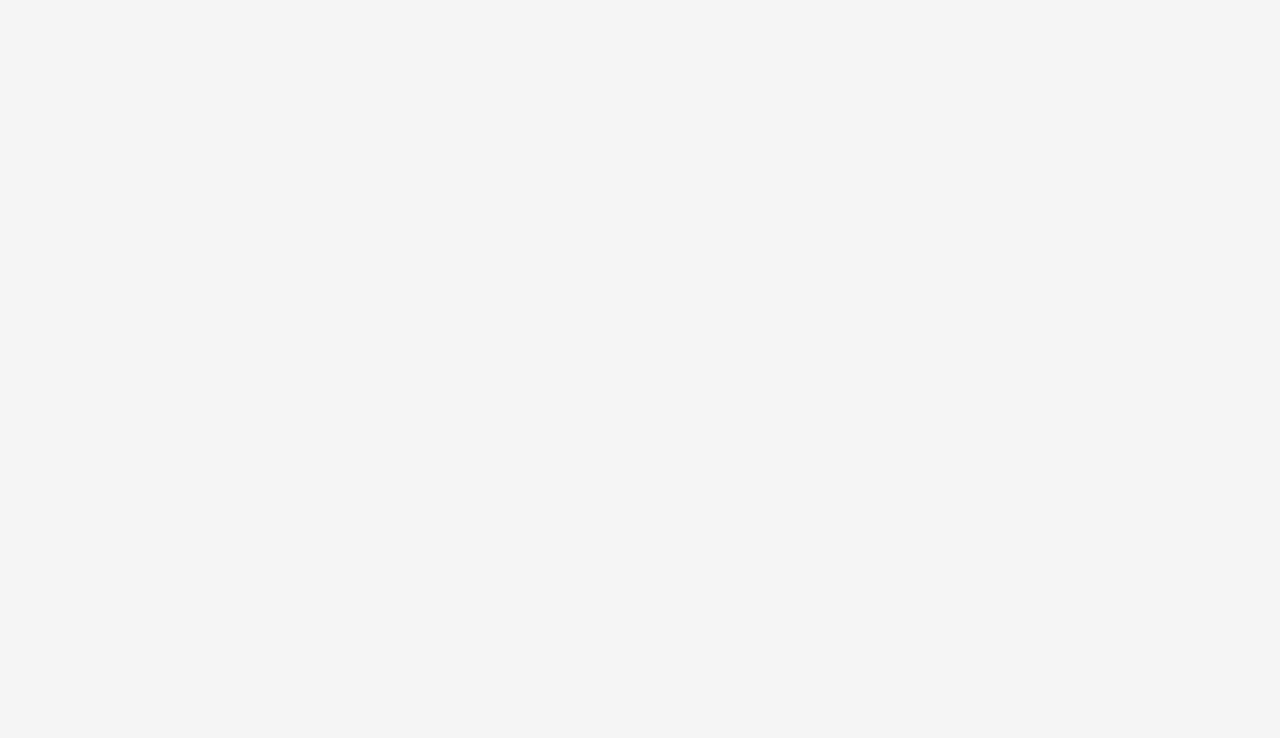
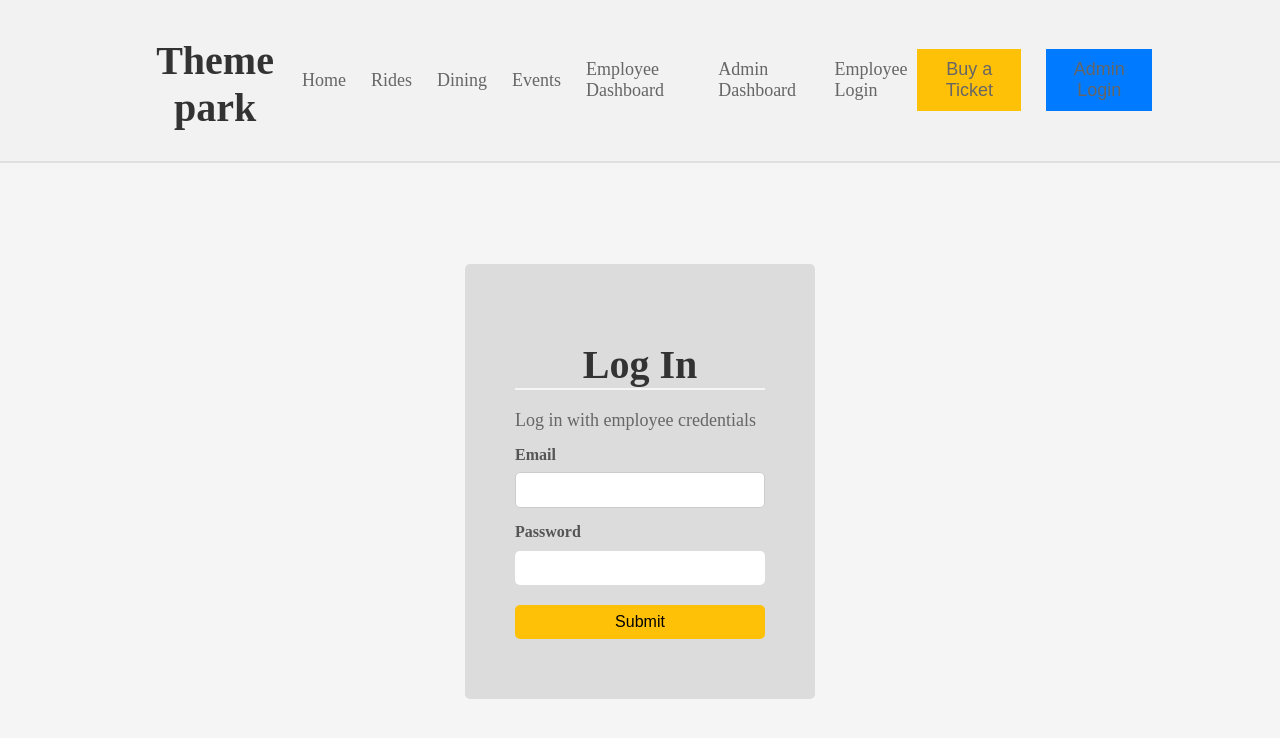
Before and after one commit to zzLinie/themepark, a React (Vite) app in the folder frontend/: page /employees/login in a window 1280 px wide. Before the commit this address had no page. Shown: the top 738 px of the page. Built offline with nearby package versions, Linux system fonts and the light colour scheme.

Commit message:
employee login authentication

```diff
--- a/frontend/src/App.jsx
+++ b/frontend/src/App.jsx
@@ -16,6 +16,7 @@ import GiftShopForm from "./pages/GiftShopForm.jsx";
 import TicketForm from "./pages/TicketForm.jsx";
 import RideForm from "./pages/RidesForm.jsx";
 import SpecialEventForm from "./pages/SpecialEventForm.jsx";
+import EmployeeLogin from "./pages/EmployeeLogin.jsx";
 
 export default function App() {
   return (
@@ -29,6 +30,7 @@ export default function App() {
         <Route element={<Events />} path="/events" />
         <Route element={<AdminLogin />} path="admin" />
         <Route element={<TicketForm />} path="/ticket" />
+        <Route element={<EmployeeLogin />} path="employees/login" />
         <Route element={<ProtectedRoutes />}>
           {/*pages unavalible until user is authenticated*/}
           <Route element={<AdminReports />} path="/admin/reports" />
--- a/frontend/src/components/header.jsx
+++ b/frontend/src/components/header.jsx
@@ -15,6 +15,7 @@ export default function Header() {
         <Link to="/events">Events</Link>
         <Link to={"/employees"}>Employee Dashboard</Link>
         <Link to={"/admin/reports"}>Admin Dashboard</Link>
+        <Link to={"/employees/login"}> Employee Login </Link>
       </div>
       <div className="header-button-container">
         <Link to="/ticket">
--- /dev/null
+++ b/frontend/src/pages/EmployeeLogin.jsx
@@ -0,0 +1,47 @@
+import { useState } from "react";
+import Header from "../components/header";
+import "./adminLogin.css";
+import axios from "axios";
+import { useNavigate } from "react-router-dom";
+
+export default function EmployeeLogin() {
+  const navigate = useNavigate();
+  const [values, setValues] = useState({
+    email: "",
+    password: "",
+  });
+  const handleSubmit = (e) => {
+    e.preventDefault();
+    axios.post("http://localhost:3000/employees/auth", values).then((res) => {
+      res.data.Status == "Success"
+        ? navigate("/employees")
+        : alert(res.data.Error);
+    });
+  };
+  return (
+    <div className="admin-page-container">
+      <Header />
+      <div className="admin-login-container">
+        <div className="form-container">
+          <h1>Log In</h1>
+          <p>Log in with employee credentials</p>
+          <form onSubmit={handleSubmit}>
+            <label htmlFor="email">Email</label>
+            <input
+              onChange={(e) => setValues({ ...values, email: e.target.value })}
+              type="text"
+            />
+            <label htmlFor="password">Password</label>
+            <input
+              onChange={(e) =>
+                setValues({ ...values, password: e.target.value })
+              }
+              type="password"
+            />
+            <input type="submit" value="Submit" />
+          </form>
+        </div>
+      </div>
+    </div>
+  );
+}
```
Also changed, not shown: 2 other files (tests, documents, lock files or other folders).
